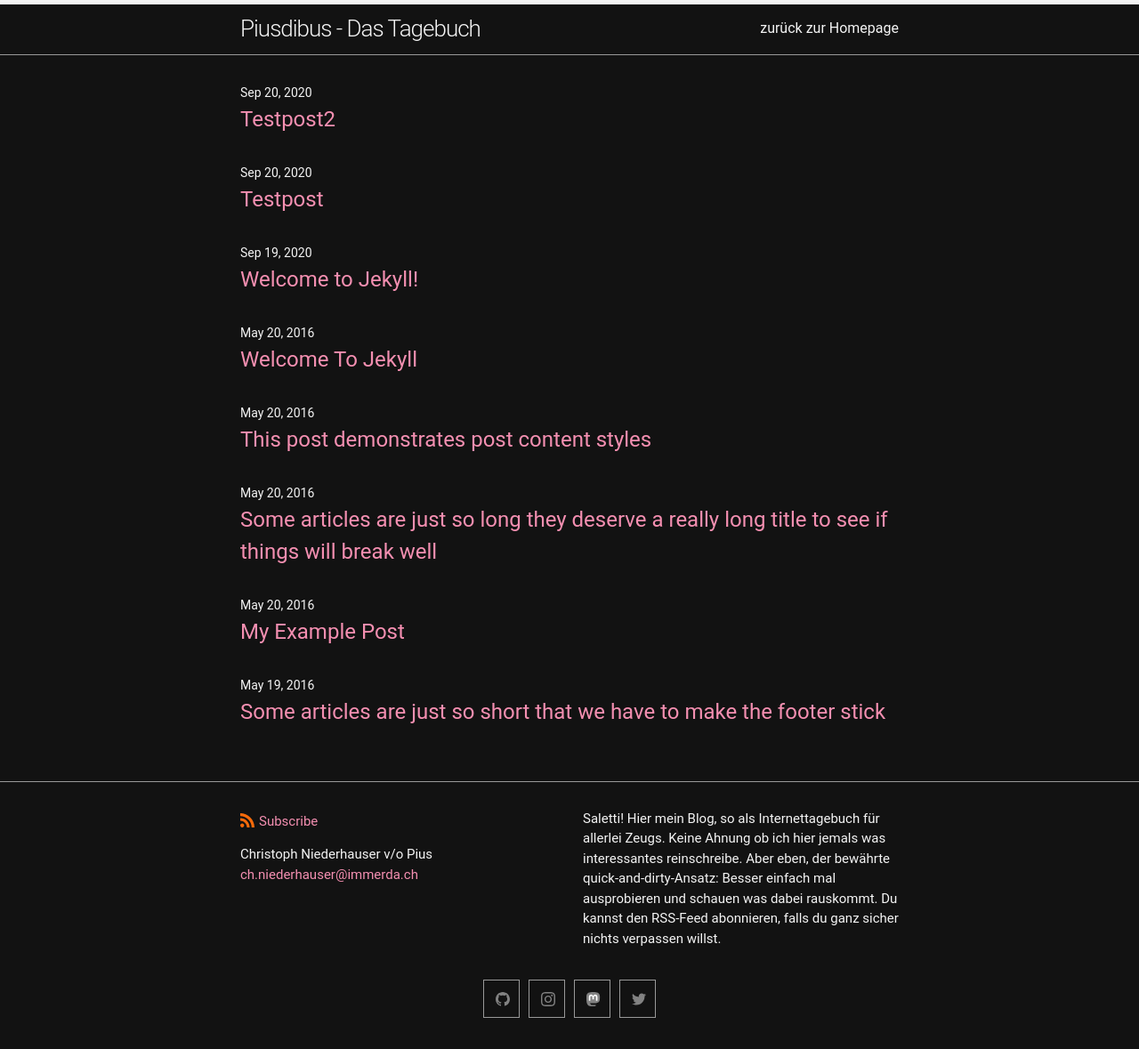
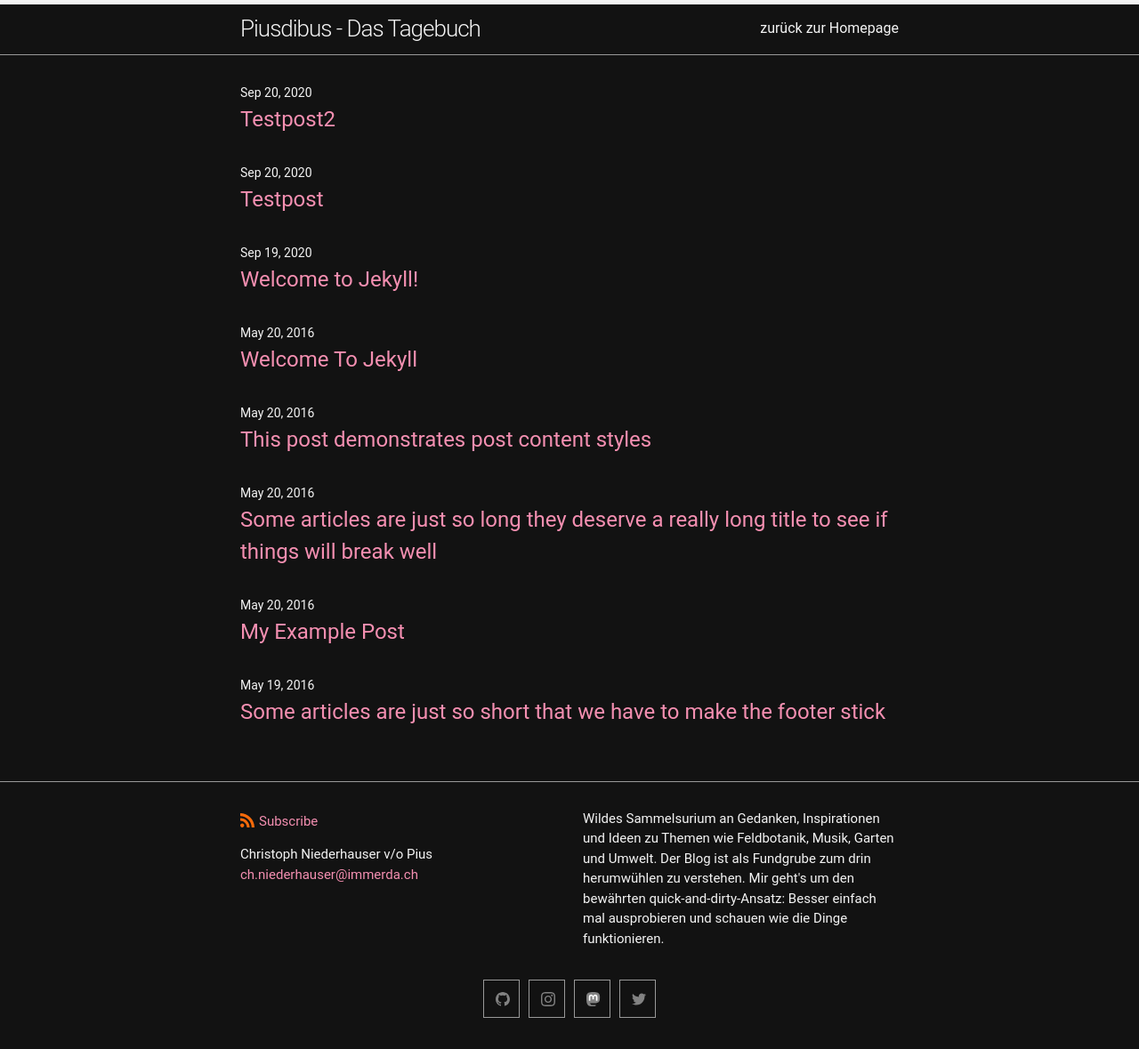
Before and after one commit to Piusdibus/piusdibus.github.io, a Jekyll site: the page built from blog.md, in a window 1280 px wide. Shown: the whole page at 89% size. Built offline with Jekyll 4.4.1, drawn with Linux system fonts in a browser that asks for light colours.

Commit message:
zusammenfassung angepasst

```diff
--- a/_config.yml
+++ b/_config.yml
@@ -3,11 +3,10 @@ author:
   name: Christoph Niederhauser v/o Pius
   email: ch.niederhauser@immerda.ch
 description: > # this means to ignore newlines until "show_excerpts:"
-  Saletti! Hier mein Blog, so als Internettagebuch für allerlei Zeugs. Keine Ahnung
-  ob ich hier jemals was interessantes reinschreibe.
-  Aber eben, der bewährte quick-and-dirty-Ansatz: Besser einfach mal ausprobieren
-  und schauen was dabei rauskommt. Du kannst den RSS-Feed abonnieren, falls du
-  ganz sicher nichts verpassen willst.
+  Wildes Sammelsurium an Gedanken, Inspirationen und Ideen zu Themen wie Feldbotanik,
+  Musik, Garten und Umwelt. Der Blog ist als Fundgrube zum drin herumwühlen zu verstehen.
+  Mir geht's um den bewährten quick-and-dirty-Ansatz: Besser einfach mal ausprobieren
+  und schauen wie die Dinge funktionieren.
 
 show_excerpts: false # set to true to show excerpts on the homepage
 
```
